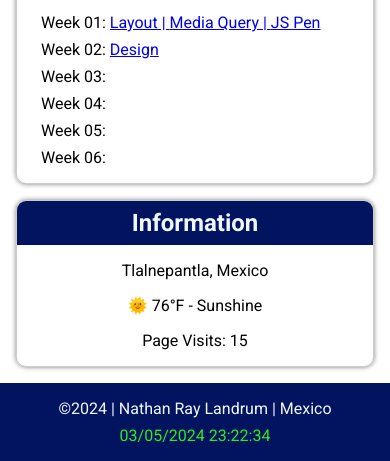
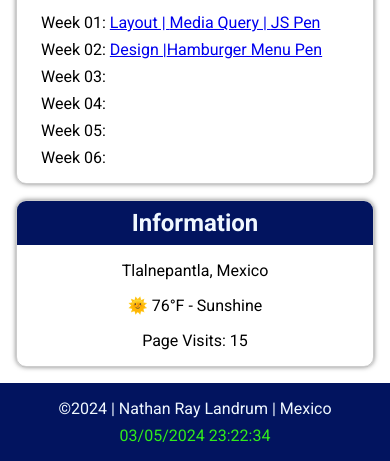
Before and after one commit to natelandrum/wdd230, a plain HTML site: page index.html in a window 390 px wide. Shown: the part 494-955 px from the top of the page. Drawn offline with Linux system fonts and the light colour scheme.

Commit message:
Add hamburger pen link

```diff
--- a/index.html
+++ b/index.html
@@ -43,7 +43,7 @@
                 <h2>Learning Activities</h2>
                 <ul>
                     <li>Week 01: <a href="week01/holygrail.html">Layout | </a><a href="week01/media-query.html">Media Query | </a><a href="https://codepen.io/Nathan-Landrum/pen/LYvPRoZ" target="_blank">JS Pen</a></li>
-                    <li>Week 02: <a href="week02/design.html">Design</a></li>
+                    <li>Week 02: <a href="week02/design.html">Design |</a><a href="https://codepen.io/Nathan-Landrum/pen/wvZKBQK">Hamburger Menu Pen</a></li>
                     <li>Week 03: </li>
                     <li>Week 04: </li>
                     <li>Week 05: </li>
```
